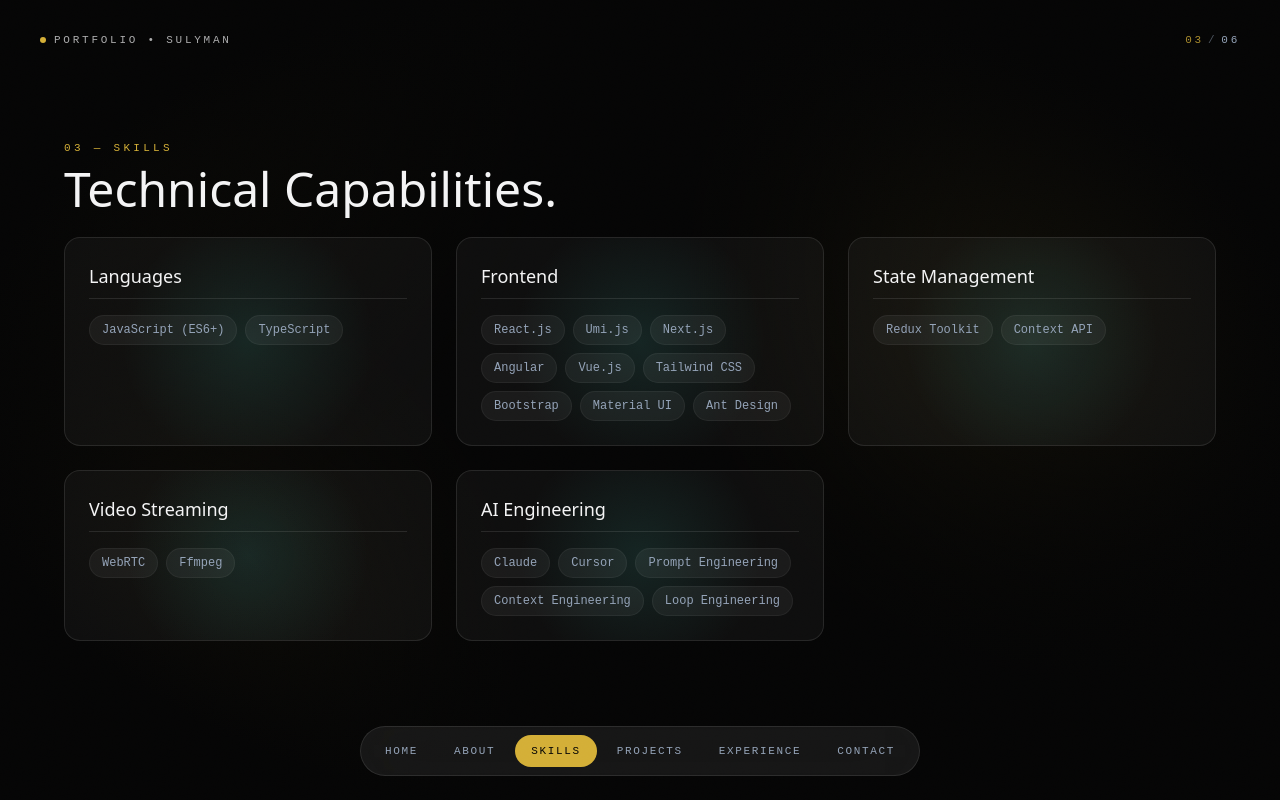
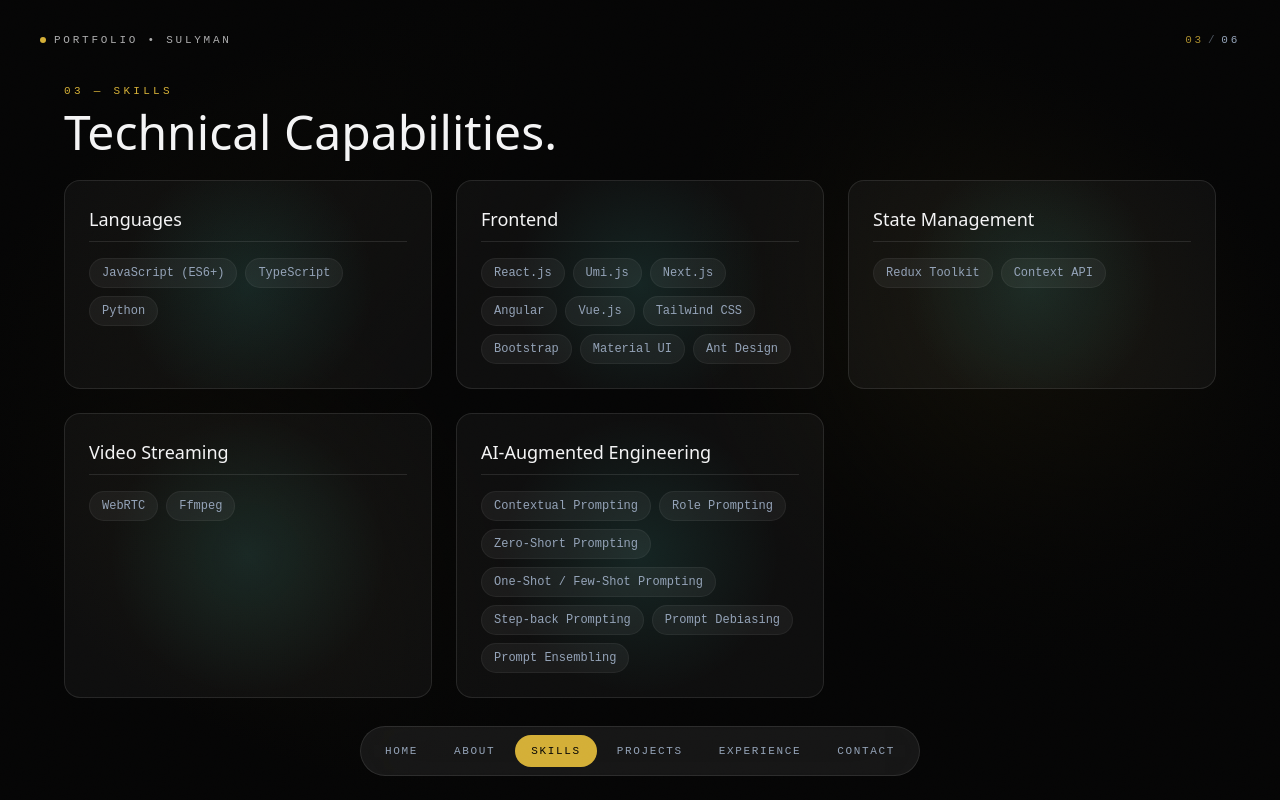
Before and after one commit to SulymanKhalil/Portfolio-Web, a Next.js app: page / in a window 1280 px wide. Both pictures are taken after a click on the button "SKILLS". Built offline with nearby package versions, Linux system fonts and the light colour scheme.

Commit message:
feat: update Language and  AI-augmented engineering skills

```diff
--- a/components/scenes/SkillsScene.tsx
+++ b/components/scenes/SkillsScene.tsx
@@ -6,7 +6,7 @@
 const skillCategories = [
   {
     title: "Languages",
-    skills: ["JavaScript (ES6+)", "TypeScript"],
+    skills: ["JavaScript (ES6+)", "TypeScript", "Python"],
   },
   {
     title: "Frontend",
@@ -31,13 +31,15 @@
     skills: ["WebRTC", "Ffmpeg"],
   },
   {
-    title: "AI Engineering",
+    title: "AI-Augmented Engineering",
     skills: [
-      "Claude",
-      "Cursor",
-      "Prompt Engineering",
-      "Context Engineering",
-      "Loop Engineering",
+      "Contextual Prompting",
+      "Role Prompting",
+      "Zero-Short Prompting",
+      "One-Shot / Few-Shot Prompting",
+      "Step-back Prompting",
+      "Prompt Debiasing",
+      "Prompt Ensembling",
     ],
   },
 ];
```
